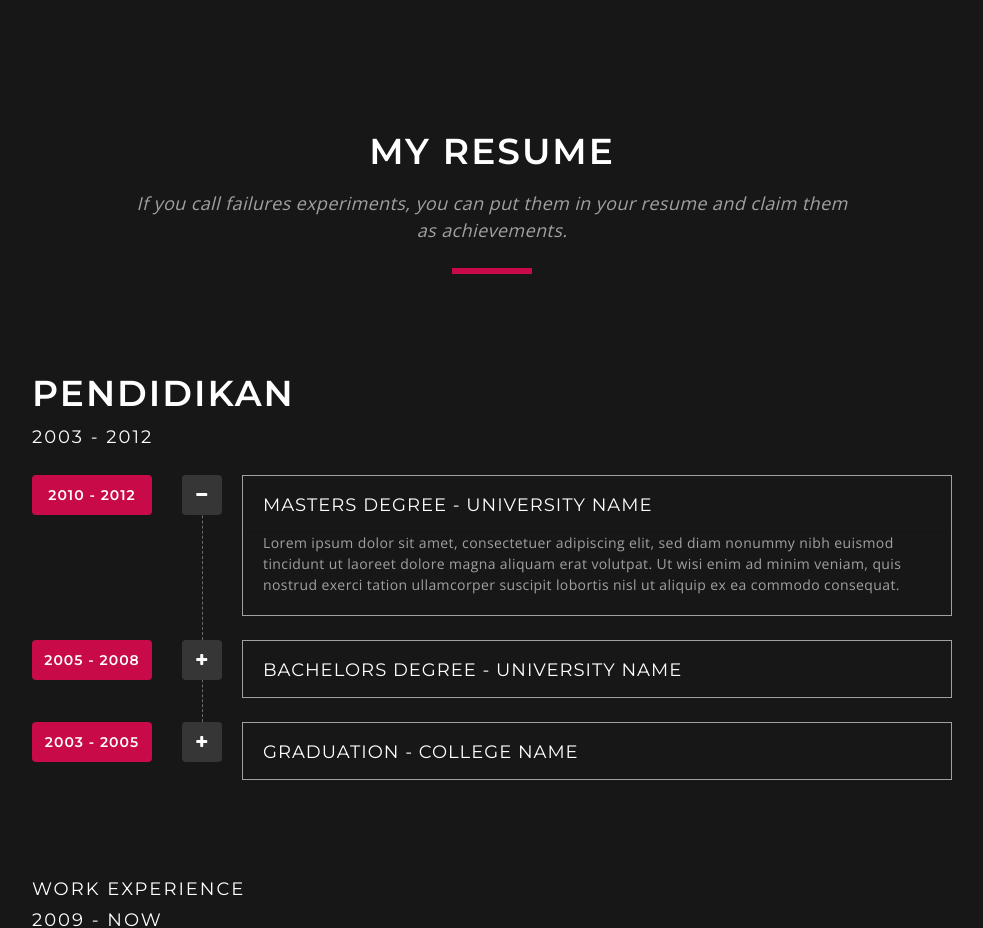
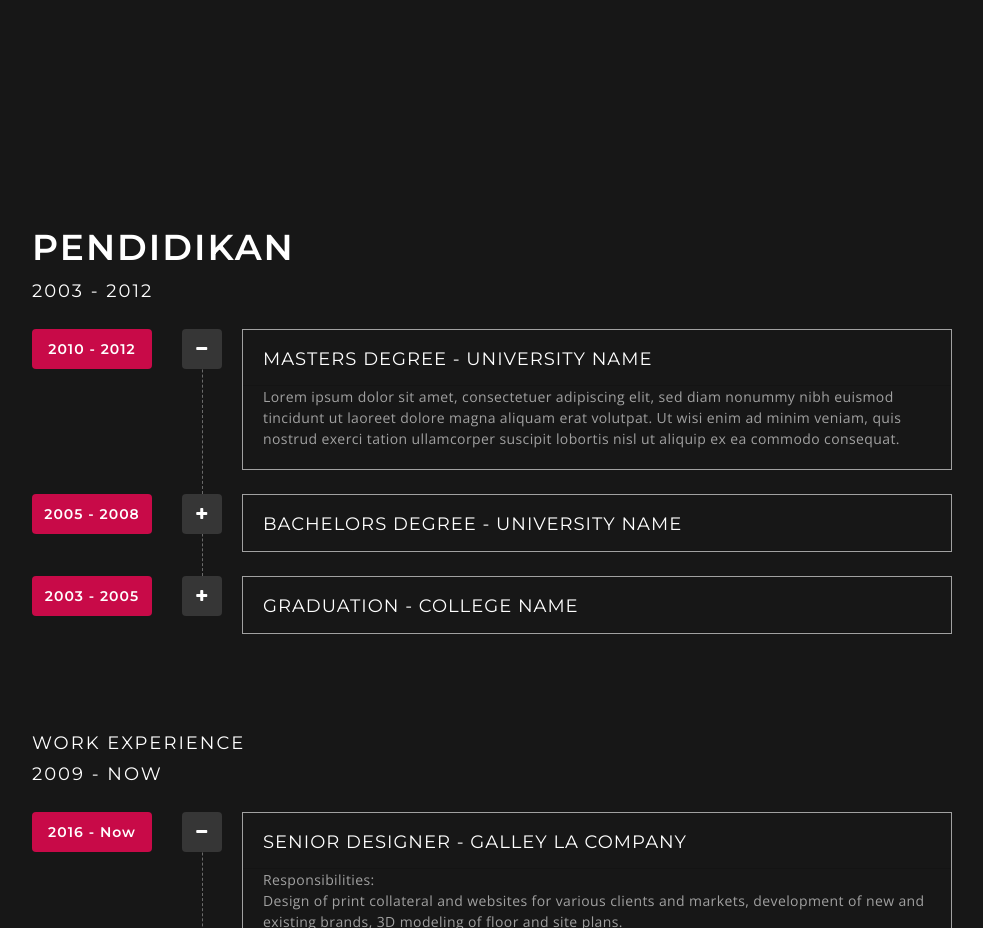
Before and after one commit to frmdeveloper/biodata, a plain HTML site: page index.html in a window 1280 px wide. Shown: the part 1500-2428 px from the top of the page, without its empty margins (148-1131 px from the left). Drawn offline with nearby package versions, Linux system fonts and the light colour scheme.

Commit message:
update index.html

```diff
--- a/index.html
+++ b/index.html
@@ -121,15 +121,6 @@
 
   <section id="resume" class="bg-gray-dark">
     <div class="container">
-      <div class="row justify-content-center">
-        <div class="col-lg-8 text-center">
-          <h3 class="font-alt font-w-600 letter-spacing-2 title-extra-large text-uppercase text-white">My Resume</h3>
-          <p class="mt-3 text-gray text-extra-large"><i>If you call failures experiments, you can put them in your resume and claim them as achievements.</i></p>
-          <span class="bg-base-color mt-4 mx-auto sep-line-medium-thick-long"></span>
-        </div>
-
-      </div>
-
       <div class="row justify-content-center mt-5 pt-5">
         <div class="col-lg-10">
           <h3 class="font-alt font-w-600 letter-spacing-2 title-extra-large text-uppercase text-white">PENDIDIKAN</h3>
```
